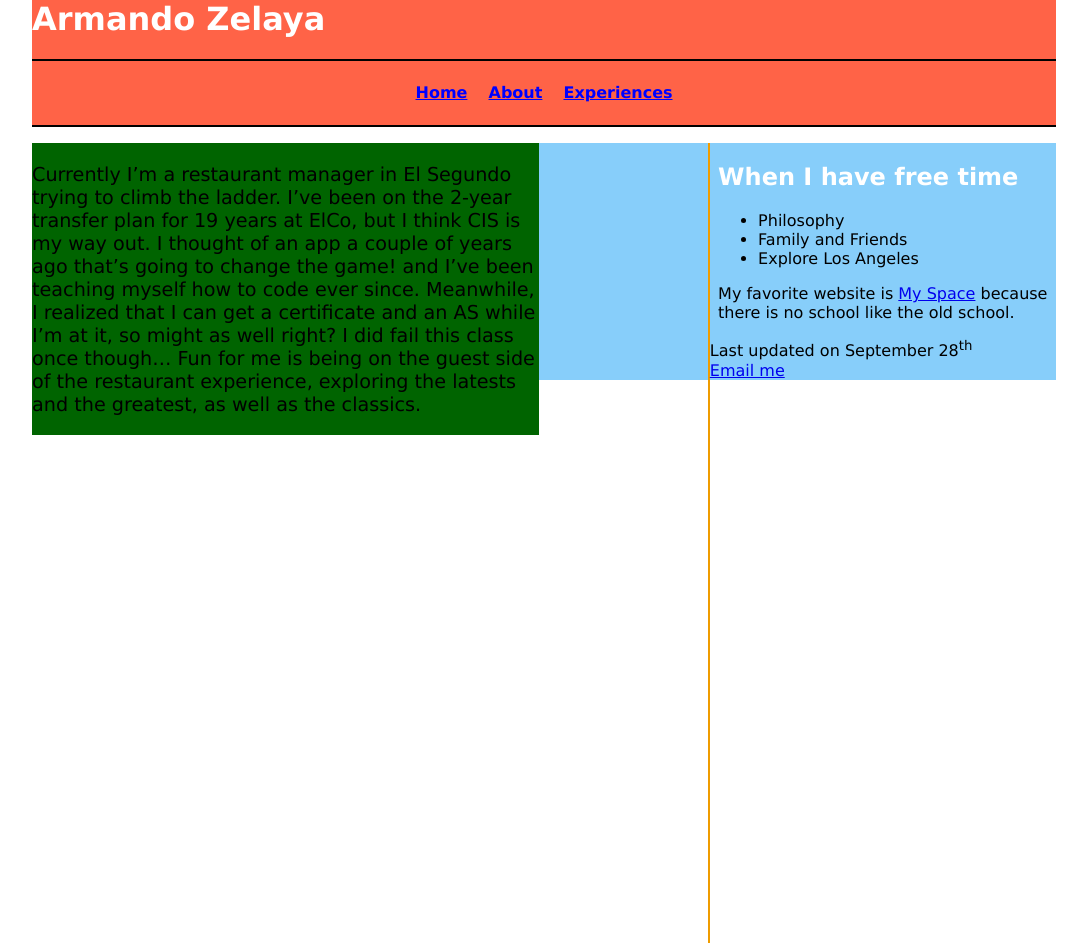
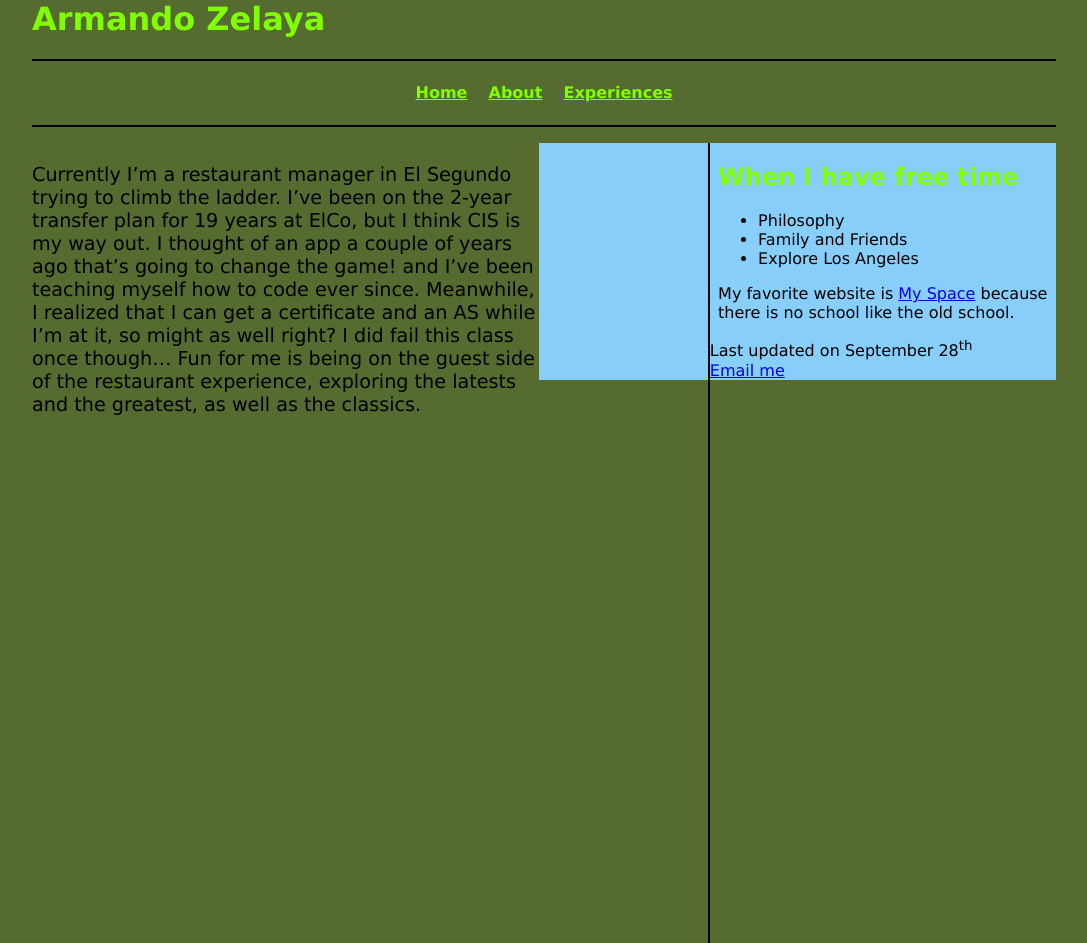
Before and after one commit to Dineeto13/CIS-132, a plain HTML site: page index.html in a window 1280 px wide. Shown: the whole page, without its empty margins (96-1183 px from the left). Drawn offline with Linux system fonts and the light colour scheme.

Commit message:
Update main.css

```diff
--- a/main.css
+++ b/main.css
@@ -1,12 +1,12 @@
-body {background-color: white;
+body {background-color: darkolivegreen;
       font-family: Segoe, Verdana, sans-serif;
      max-width: 80%;
      margin: auto;}
 
-header {background-color: #ff6347;
+header {background-color: darkolivegreen;
        }
 
-h1{color:white;}
+h1{color:chartreuse;}
 
 nav > ul {line-height:2em;
           list-style-type: none;
@@ -20,12 +20,12 @@ nav > ul {line-height:2em;
 #nav_menu ul li {display: inline;
                  padding: 0.5em;}
 #nav_menu ul li a {font-weight: bold;
-                   color: blue;}
+                   color: chartreuse;}
 #nav_menu ul li a.current {text decoration: none;}
 
 main {width: 66%;
       height: 350px;
-      border-right: 2px solid #ef9c00;
+      border-right: 2px solid black;
       float: left;
      min-height: 100vh;
      display: flex;
@@ -36,7 +36,7 @@ main {width: 66%;
 aside {width: 33%;
        float: right;}
 
-section {background-color: #006400;
+section {background-color: darkolivegreen;
          width: 75%;
          font-size: 1.2em;}
 
```
